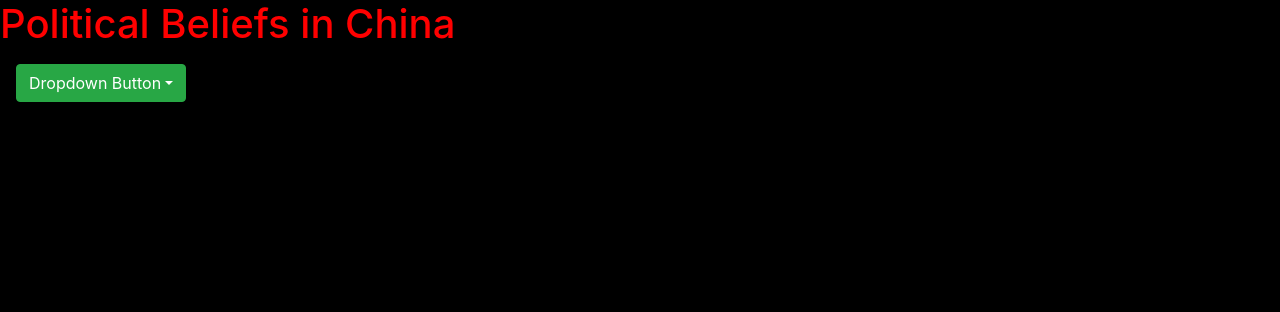
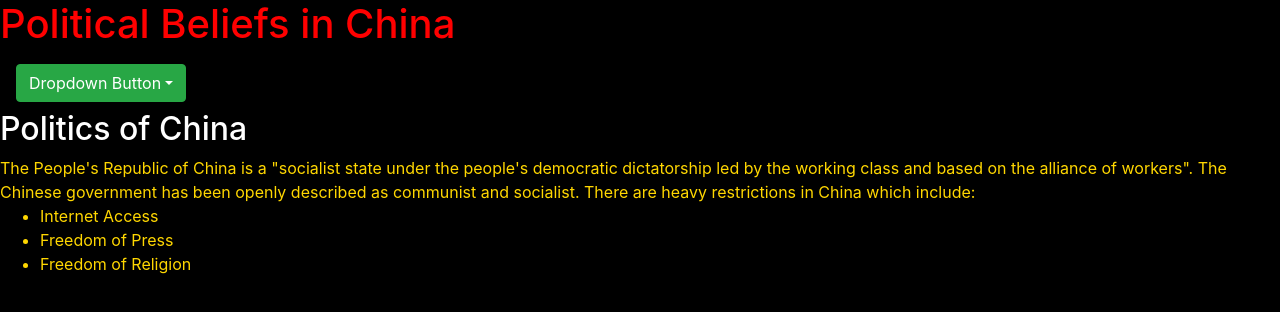
Before and after one commit to tubajack/TravelToChina, a React (Create React App) app in the folder client/: page /politics in a window 1280 px wide. Shown: the top 312 px of the page. Built offline with nearby package versions, Linux system fonts and the light colour scheme.

Commit message:
Added a basic overview of China's government.

```diff
--- a/client/src/pages/Politics.js
+++ b/client/src/pages/Politics.js
@@ -7,6 +7,19 @@ export default class Politics extends Component {
       <div>
         <h1>Political Beliefs in China</h1>
         <Navbar />
+
+        <h2>Politics of China</h2>
+
+        <p>
+          The People's Republic of China is a "socialist state under the people's democratic dictatorship led
+          by the working class and based on the alliance of workers". The Chinese government has been openly
+          described as communist and socialist. There are heavy restrictions in China which include:
+          <ul>
+            <li>Internet Access</li>
+            <li>Freedom of Press</li>
+            <li>Freedom of Religion</li>
+          </ul>
+        </p>
       </div>
     );
   }
```
